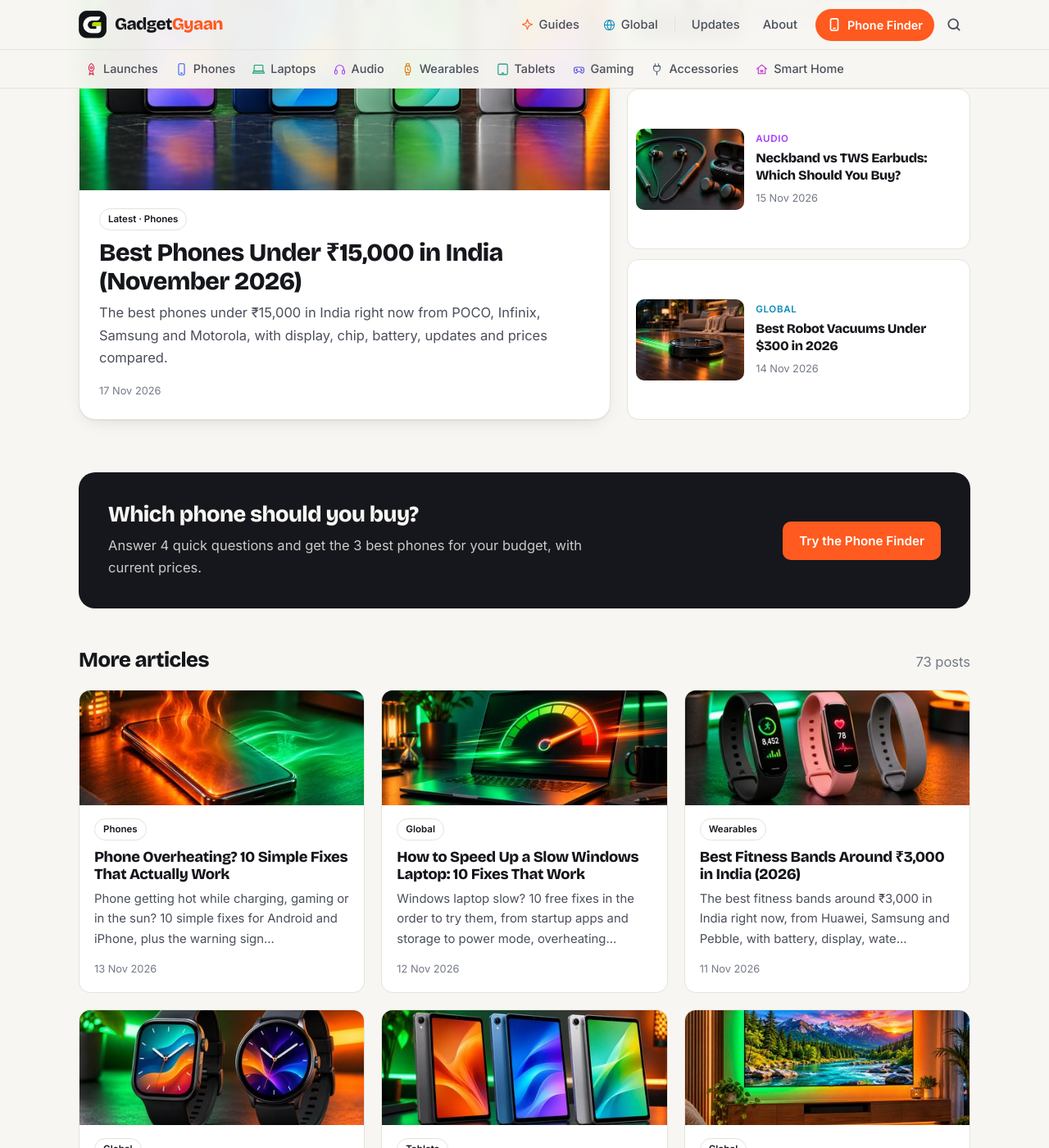
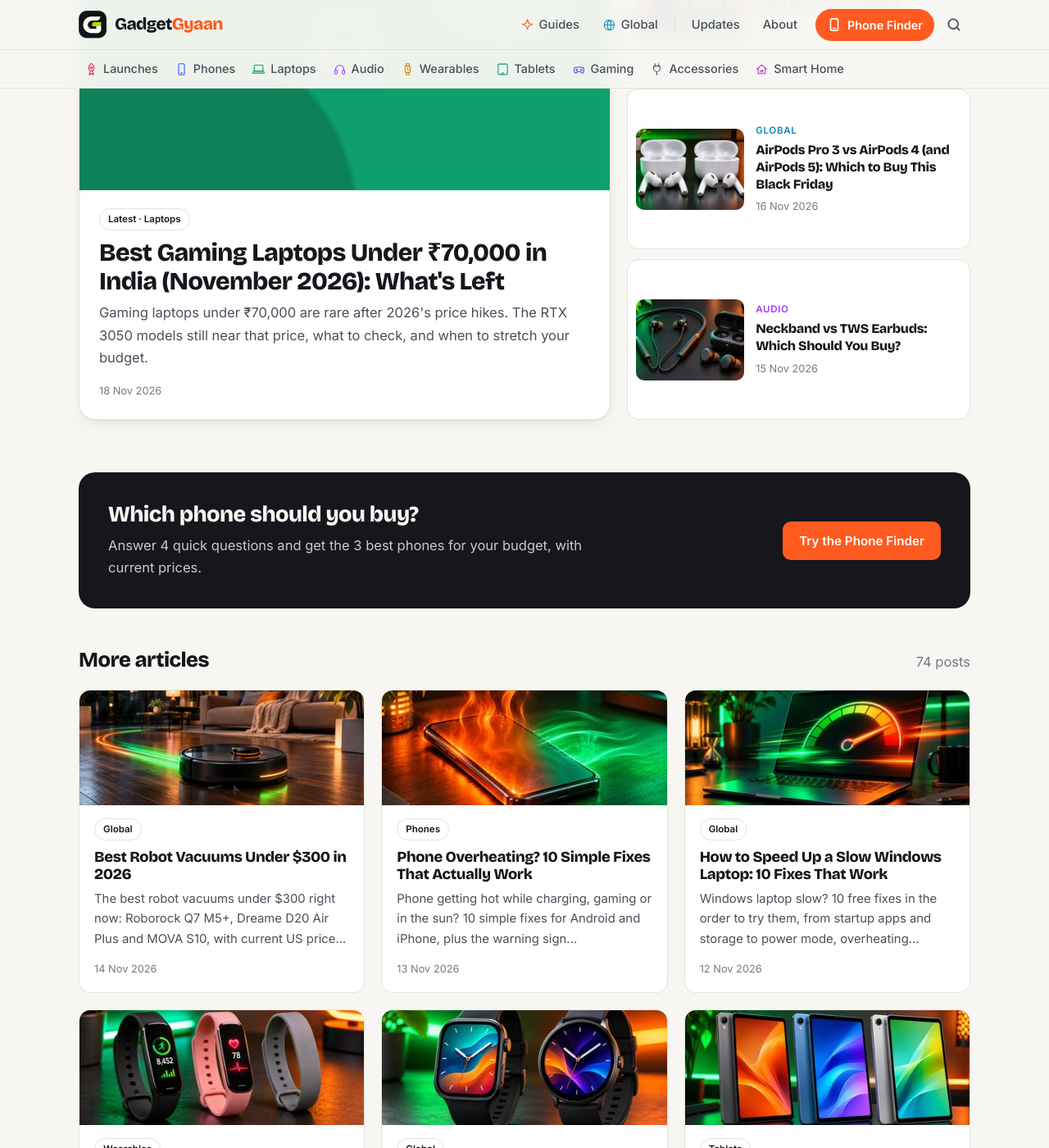
Before and after one commit to kiteksood167/kiteksood167.github.io, a Jekyll site: the page built from index.html, in a window 1280 px wide and 1400 px high, scrolled down 594 px. Shown: the whole window at 82% size. Built offline with Jekyll 4.4.1, drawn with Linux system fonts in a browser that asks for light colours; part of the change alters nothing that is shown.

Commit message:
New post: Best Gaming Laptops Under ₹70,000 in India (November 2026): What's Left
Co-Authored-By: Claude <noreply@anthropic.com>

```diff
--- a/_data/content_plan.yml
+++ b/_data/content_plan.yml
@@ -8,16 +8,6 @@
 # The planned post below is that day's post. Launch/news tasks update existing posts
 # instead of adding new ones (see WRITING_GUIDE.md, "Publishing pace"). If a major
 # launch takes a day's slot, move that day's planned topic to the next free date.
-
-# Owner asked (16 Nov) for the most useful, most searched post here. Huge evergreen India search, budget buyers, Amazon/Flipkart affiliate.
-# Use _data/phone_finder.yml for candidates, then confirm current prices on Amazon.in/Flipkart on the day; only phones actually on sale under ₹15,000.
-# Mention the November price hikes (Lava, Ai+). Link /how-to-choose-a-smartphone-under-20000/, /phone-finder/, /phones-by-budget/ and /lava-smartphone-price-hike-november-15/.
-- date: 2026-11-17
-  audience: India
-  category: Phones
-  title: "Best Phones Under ₹15,000 in India (November 2026)"
-  slug: best-phones-under-15000-india
-  image: best-phones-under-15000-india.jpg
 
 - date: 2026-11-18
   audience: India
--- a/_posts/2026-11-07-best-laptops-under-50000-india.md
+++ b/_posts/2026-11-07-best-laptops-under-50000-india.md
@@ -102,7 +102,7 @@ First, I look at the processor and RAM — at a minimum, an Intel Core i5 or Ryz
 
 For students, I would suggest a Windows laptop, as it offers better performance, software compatibility, and good value for money within a budget of ₹50,000.
 
-**Related reading:** [Laptop Buying Guide for College Students in India: What Specs You Really Need](/laptop-buying-guide-for-college-students/) · [Tablet vs Laptop for Students: Which Is Better for Study?](/tablet-vs-laptop-for-students/) · [Diwali Gadget Buying Tips: How to Get the Best Deal Online](/diwali-gadget-buying-tips/)
+**Related reading:** [Laptop Buying Guide for College Students in India: What Specs You Really Need](/laptop-buying-guide-for-college-students/) · [Tablet vs Laptop for Students: Which Is Better for Study?](/tablet-vs-laptop-for-students/) · [Best Gaming Laptops Under ₹70,000 in India (November 2026): What's Left](/best-gaming-laptops-under-70000/)
 
 ## The bottom line
 
--- a/_posts/2026-11-12-speed-up-slow-windows-laptop.md
+++ b/_posts/2026-11-12-speed-up-slow-windows-laptop.md
@@ -148,7 +148,7 @@ If the rest of the laptop is in good condition, upgrading the SSD and RAM is a b
 
 I regularly delete unnecessary files and keep startup apps disabled so that the laptop runs fast and smoothly.
 
-**Related reading:** [Best Laptops for College Students Under $700](/best-laptops-for-college-students-under-700/) · [Best Password Manager in 2026: Free and Paid Picks](/best-password-manager-2026/)
+**Related reading:** [Best Laptops for College Students Under $700](/best-laptops-for-college-students-under-700/) · [Best Password Manager in 2026: Free and Paid Picks](/best-password-manager-2026/) · [Best Gaming Laptops Under ₹70,000 in India (November 2026): What's Left](/best-gaming-laptops-under-70000/)
 
 ## The bottom line
 
--- /dev/null
+++ b/_posts/2026-11-18-best-gaming-laptops-under-70000.md
@@ -0,0 +1,97 @@
+---
+title: "Best Gaming Laptops Under ₹70,000 in India (November 2026): What's Left"
+seo_title: "Gaming Laptops Under ₹70,000 in India (Nov 2026)"
+description: "Gaming laptops under ₹70,000 are rare after 2026's price hikes. The RTX 3050 models still near that price, what to check, and when to stretch your budget."
+date: 2026-11-18 08:55:00 +0530
+category: Laptops
+also_in: [Gaming, Guides]
+affiliate: true
+tags: [gaming laptops, laptops under 70000, rtx 3050, acer alg, acer aspire 7, acer nitro lite 16, hp victus, budget gaming, india]
+sources:
+  - name: "Acer India Store: Acer ALG (Core i5-13420H, RTX 3050 6GB, 1TB)"
+    url: "https://store.acer.com/en-in/acer-alg-gaming-laptop-intel-core-i5-13th-gen-13420h-processor-nvidia-geforce-rtx-3050-6gb-ddr6-16gb-ram-1tb-ssd-fhd-15-6-39-62cm-144hz-windows-11-home-steel-gray-1-99kg-al15g-53-backlit-keyboard"
+  - name: "Acer India Store: Acer Aspire 7 (Core 5 210H, RTX 3050 6GB)"
+    url: "https://store.acer.com/en-in/acer-aspire-7-gaming-laptop-intel-core-5-210h-processor-nvidia-geforce-rtx-3050-6gb-gddr6-16-gb-ram-512-gb-ssd-fhd-15-6-39-62-cm-144hz-windows-11-home-obsidian-black-1-99-kg-a715-79g-backlit-keyboard"
+  - name: "Acer India Store: Acer Nitro Lite 16 (Core i7-13620H, RTX 3050 6GB)"
+    url: "https://store.acer.com/en-in/acer-nitro-lite-16-gaming-laptop-intel-core-i7-13620h-processor-nvidia-geforce-rtx-3050-6-gb-gddr6-16gb-512-gb-16-0-40-64-cm-165-hz-win-11-home-white-1-95-kg-nl16-71g-backlit-keyboard"
+  - name: "91mobiles: Laptop prices in India could rise by up to 35% in 2026"
+    url: "https://www.91mobiles.com/hub/laptop-prices-india-could-rise-in-2026/"
+  - name: "Notebookcheck: NVIDIA GeForce RTX 2050 Mobile specs and benchmarks"
+    url: "https://www.notebookcheck.net/NVIDIA-GeForce-RTX-2050-Mobile-GPU-Benchmarks-and-Specs.586930.0.html"
+  - name: "Prices: Acer India Store, Reliance Digital and Amazon.in listings, November 2026"
+---
+
+Earlier in 2026, ₹70,000 still bought an RTX 3050 or even an RTX 4050 gaming laptop. In November 2026 it barely buys one at all: memory shortages have pushed laptop prices up sharply, and most of the budget gaming models that used to sit around ₹60,000 to ₹70,000 now cost ₹80,000 to ₹1 lakh, or are simply out of stock.
+
+<!--more-->
+
+So instead of a list of laptops you can't actually buy, this guide covers the few RTX 3050 models still selling at or near ₹70,000, what to check before you pay, and what to do if your budget is fixed. We haven't tested these laptops ourselves; the picks are based on official specs and prices we checked on November 18, 2026.
+
+## Why ₹70,000 buys less in 2026
+
+The short answer is RAM. AI data centres are taking a large share of the world's memory chips, and RAM prices have risen roughly 2.5 to 3 times, according to a 91mobiles report. IDC India analyst Bharath Shenoy told the same report that laptop and desktop prices were already up 10–12% with more increases expected, and market experts expect laptop prices to rise by as much as 35% over 2026. Gaming laptops are hit harder than most because they carry both RAM and a graphics card with its own memory.
+
+You can see it in actual prices. The Acer Nitro Lite 16 launched in India in July 2025 at a starting price of ₹69,999; the RTX 3050 version is listed at about ₹84,999 on Acer's own store today. On Reliance Digital's November 18 price list, most RTX 3050 laptops from HP, Dell and Lenovo sit between about ₹75,000 and ₹1,06,000, and several cheaper ones are marked unavailable online.
+
+## Quick comparison
+
+| Laptop | Price (Nov 18, 2026) | Processor | Graphics | RAM / SSD | Screen |
+|---|---|---|---|---|---|
+| **Acer ALG** (AL15G-53) | around ₹69,999 (Acer Store) | Core i5-13420H | RTX 3050 6GB | 16GB DDR4 / 1TB | 15.6" FHD 144Hz |
+| **Acer Aspire 7** (A715-79G) | around ₹74,999, extra ₹10,000 off in cart | Core 5 210H | RTX 3050 6GB | 16GB DDR4 / 512GB | 15.6" FHD 144Hz |
+| **HP Victus 15** (15-fb3125AX) | around ₹79,490 (Reliance Digital, store only) | Ryzen 7 7445HS | RTX 3050 6GB | 16GB / 512GB | 15.6" FHD |
+| **Acer Nitro Lite 16** (NL16-71G) | around ₹84,999 (Acer Store) | Core i7-13620H | RTX 3050 6GB | 16GB DDR5 / 512GB | 16" 1920x1200 165Hz |
+
+Prices on these laptops are moving every few days, sometimes by ₹5,000 or more, and stock is limited. Treat the table as a guide and check the exact model number before you pay.
+
+## 1. Acer ALG (i5-13420H, RTX 3050 6GB): best under ₹70,000
+
+At around **₹69,999** on Acer's India store, this is the one laptop we found that still fits the budget with the specs a gaming laptop needs. It has an 8-core **Intel Core i5-13420H**, the **6GB version of the RTX 3050**, 16GB of DDR4 RAM (upgradable to 64GB, according to Acer), a roomy **1TB SSD** and a 15.6-inch Full HD screen at **144Hz**. The 54Wh battery is small, so think of it as a laptop that games plugged in.
+
+Two things to know. Acer showed only a handful of units in stock, and other ALG versions cost much more: the Core 5 210H version with a 4GB RTX 3050 was about ₹79,999 on the same store. Make sure the listing says **i5-13420H, RTX 3050 6GB and 1TB** before you pay.
+
+{% include buy.html name="Acer ALG (Core i5-13420H, RTX 3050 6GB, 16GB/1TB)" query="Acer ALG AL15G-53 i5-13420H RTX 3050 6GB 1TB" note="Around ₹69,999 on Acer's store in Nov 2026; compare before you buy" %}
+
+## 2. Acer Aspire 7 (Core 5 210H, RTX 3050 6GB): worth a look for the cart discount
+
+The Aspire 7 is listed at around **₹74,999** on Acer's store, but on November 18 the page also showed an **extra ₹10,000 off applied in the cart**. If that offer is still there when you check, it brings this laptop under ₹70,000. You get Intel's **Core 5 210H** (an 8-core chip), the **RTX 3050 6GB**, 16GB of DDR4 RAM (upgradable to 32GB), a 512GB SSD and a 15.6-inch Full HD 144Hz screen.
+
+Compared with the ALG above, you get half the storage, so it only makes sense if the final price in the cart is lower. Check the total before entering card details.
+
+{% include buy.html name="Acer Aspire 7 (Core 5 210H, RTX 3050 6GB, 16GB/512GB)" query="Acer Aspire 7 A715-79G Core 5 210H RTX 3050 6GB" note="Around ₹74,999 listed; check whether the extra ₹10,000 cart discount still applies" %}
+
+## If you can stretch to ₹80,000–₹85,000
+
+Two more options are worth knowing if you can go a little higher:
+
+- **HP Victus 15 (15-fb3125AX)** with a Ryzen 7 7445HS and RTX 3050 6GB was listed at about **₹79,490** on Reliance Digital on November 18, but marked unavailable online, so you may need to visit a store.
+- **Acer Nitro Lite 16** with a Core i7-13620H and RTX 3050 6GB is about **₹84,999** on Acer's store. It has a bigger **16-inch 1920x1200 screen at 165Hz**, dual-channel DDR5 memory (2 x 8GB, according to Acer) and weighs about 1.95kg, which is light for a gaming laptop. Note that Acer's listing gives a colour gamut of only 45% NTSC, so colours will look a bit dull.
+
+{% include buy.html name="Acer Nitro Lite 16 (Core i7-13620H, RTX 3050 6GB)" query="Acer Nitro Lite 16 NL16-71G i7-13620H RTX 3050" note="Around ₹84,999 on Acer's store in Nov 2026; 16-inch 165Hz screen" %}
+
+## What to check before you buy a budget gaming laptop
+
+Sellers often list five versions of the same laptop with very different parts. Check these on the spec sheet, not just the title:
+
+- **RTX 3050 6GB, not 4GB.** Many listings say "RTX 3050" but have the 4GB version, or the "RTX 3050A", which also has 4GB. New games at 1080p use more than 4GB of video memory, so 6GB is the safer choice for the next few years.
+- **Skip RTX 2050 at these prices.** The RTX 2050 has a narrow 64-bit memory bus and only 4GB, and Notebookcheck rates it only slightly above the old GTX 1650. If you find one for well under ₹60,000 it can handle esports games like Valorant at Full HD, but it's not worth ₹70,000.
+- **H or HX processors.** Gaming laptops use chips ending in H or HX (like the i5-13420H or Ryzen 7 7445HS). U-series chips are for thin office laptops.
+- **Dual-channel RAM.** Two memory sticks (like 2 x 8GB) are faster than one 16GB stick, which helps in games that rely on the processor.
+- **144Hz or faster screen.** Every pick above has one. A 60Hz panel wastes what the graphics card can do.
+- **Cooling and power.** Gaming laptops run hot and loud under load. Keep the vents clear; our guide on [speeding up a slow Windows laptop](/speed-up-slow-windows-laptop/) has tips on heat and background apps.
+
+> **Tip:** Before you buy, search the exact model code (for example "AL15G-53" or "15-fb3125AX") on two or three stores, including the brand's own online store. In November 2026 we saw the same laptop differ by ₹10,000 or more between stores, and brand stores sometimes had stock when Amazon and Flipkart didn't.
+
+## If your budget is fixed at ₹70,000
+
+If none of the RTX 3050 laptops above is in stock at your price, you have three honest options:
+
+1. **Wait for a sale.** Amazon India has run a Black Friday sale in late November in recent years, but this year's dates weren't announced when we checked. Prices may not fall much while memory is expensive, so set a price alert and don't wait forever.
+2. **Buy a regular laptop for light games.** Laptops with AMD Ryzen chips and built-in Radeon graphics can play older and esports games at low settings. They are a good fit if gaming is occasional and study or work comes first; our [best laptops under ₹50,000](/best-laptops-under-50000-india/) guide covers what that budget buys now.
+3. **Avoid very old stock.** Some sellers still list 11th and 12th Gen Core laptops with an RTX 2050 near ₹70,000. Those prices made sense in 2023, not now.
+
+**Related reading:** [Best Laptops Under ₹50,000 in India (November 2026): What You Can Actually Get](/best-laptops-under-50000-india/) · [Laptop Buying Guide for College Students in India: What Specs You Really Need](/laptop-buying-guide-for-college-students/)
+
+## The bottom line
+
+Gaming laptops under ₹70,000 are almost gone in November 2026 because of the RAM shortage. The best one we found still at that price is the **Acer ALG with a Core i5-13420H, RTX 3050 6GB and 1TB SSD** at around ₹69,999 on Acer's store, and the **Acer Aspire 7** can come in under budget if its ₹10,000 cart discount is still live. If you can spend ₹80,000 to ₹85,000, the **Acer Nitro Lite 16** gives you a bigger, faster screen. Whatever you buy, insist on a 6GB RTX 3050, an H-series processor and a 144Hz screen, and compare the exact model code across stores before you pay.
```
